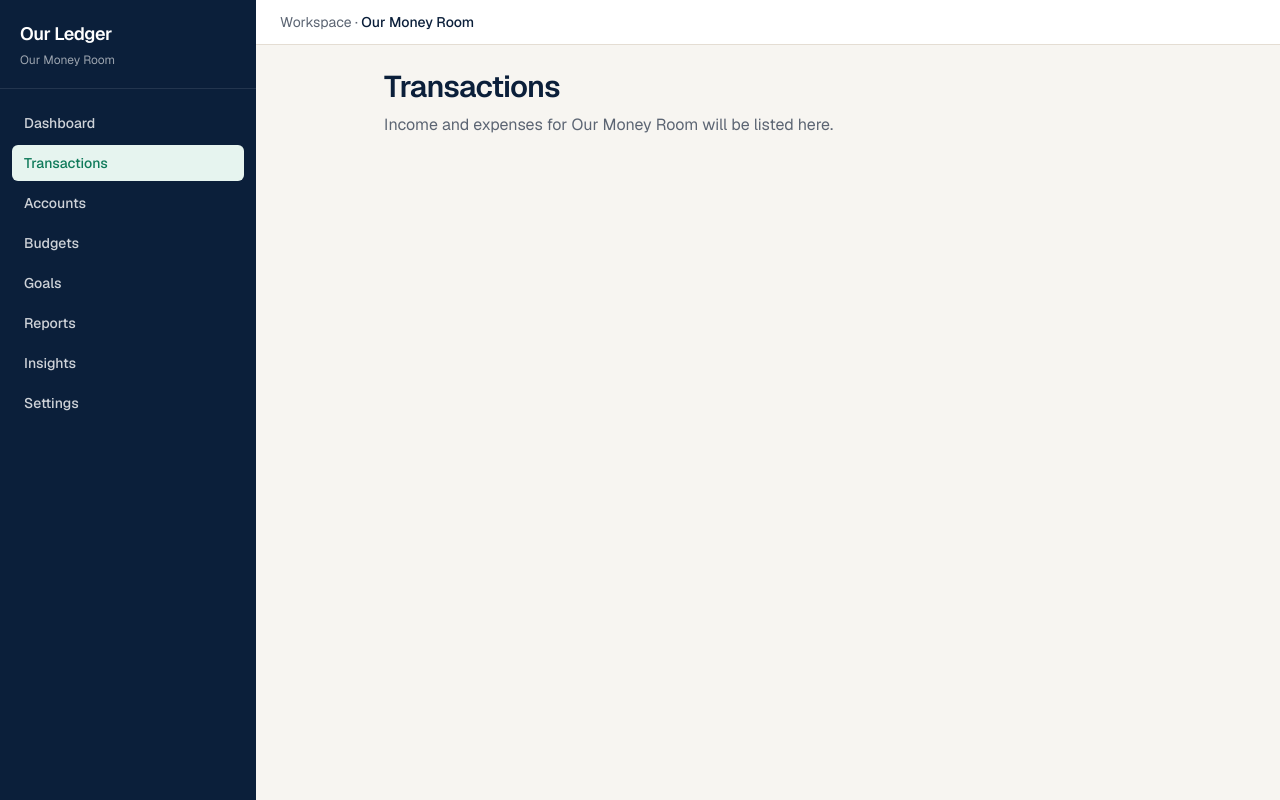
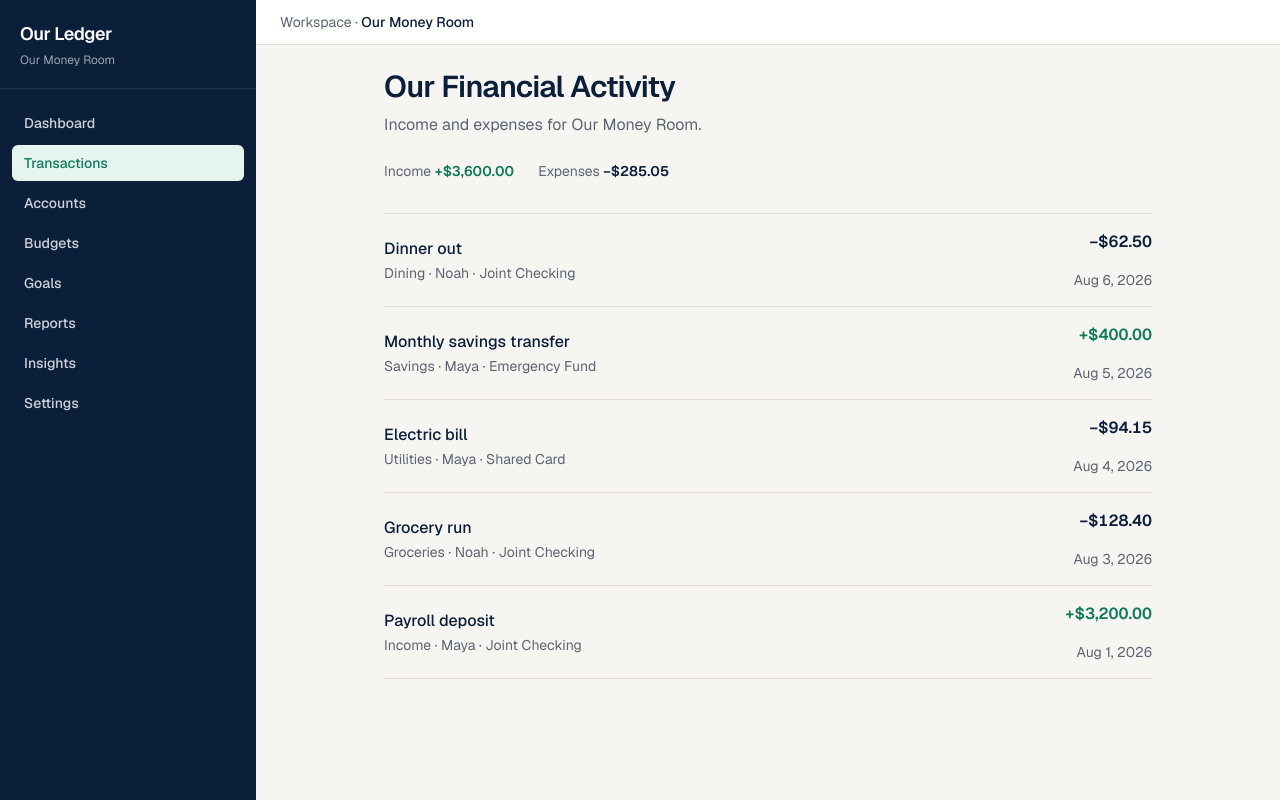
Before and after one commit to juneabayabay/OurLedger, a Next.js app: page /transactions in a window 1280 px wide. Built offline with nearby package versions, Linux system fonts and the light colour scheme.

Commit message:
transactions

```diff
--- a/src/app/(app)/transactions/page.tsx
+++ b/src/app/(app)/transactions/page.tsx
@@ -1,10 +1,112 @@
-import { PlaceholderPage } from "@/components/placeholder-page";
+import {
+  accounts,
+  household,
+  transactions,
+  type Transaction,
+} from "@/lib/mock-data";
+
+function formatMoney(amount: number): string {
+  return new Intl.NumberFormat("en-US", {
+    style: "currency",
+    currency: "USD",
+  }).format(Math.abs(amount));
+}
+
+function formatDate(date: string): string {
+  return new Intl.DateTimeFormat("en-US", {
+    month: "short",
+    day: "numeric",
+    year: "numeric",
+  }).format(new Date(`${date}T12:00:00`));
+}
+
+function memberName(memberId: string): string {
+  return (
+    household.members.find((member) => member.id === memberId)?.displayName ??
+    "Unknown"
+  );
+}
+
+function accountName(accountId: string): string {
+  return accounts.find((account) => account.id === accountId)?.name ?? "Account";
+}
+
+function amountLabel(txn: Transaction): string {
+  const formatted = formatMoney(txn.amount);
+  return txn.type === "income" ? `+${formatted}` : `−${formatted}`;
+}
 
 export default function TransactionsPage() {
+  const sorted = [...transactions].sort((a, b) => b.date.localeCompare(a.date));
+  const incomeTotal = transactions
+    .filter((txn) => txn.type === "income")
+    .reduce((sum, txn) => sum + Math.abs(txn.amount), 0);
+  const expenseTotal = transactions
+    .filter((txn) => txn.type === "expense")
+    .reduce((sum, txn) => sum + Math.abs(txn.amount), 0);
+
   return (
-    <PlaceholderPage
-      title="Transactions"
-      description="Income and expenses for Our Money Room will be listed here."
-    />
+    <div className="mx-auto w-full max-w-3xl">
+      <h1 className="text-2xl font-semibold tracking-tight text-navy sm:text-3xl">
+        Our Financial Activity
+      </h1>
+      <p className="mt-2 text-base text-muted">
+        Income and expenses for {household.workspaceName}.
+      </p>
+
+      <div className="mt-6 flex flex-wrap gap-6 text-sm">
+        <p>
+          <span className="text-muted">Income</span>{" "}
+          <span className="font-semibold text-emerald">
+            +{formatMoney(incomeTotal)}
+          </span>
+        </p>
+        <p>
+          <span className="text-muted">Expenses</span>{" "}
+          <span className="font-semibold text-navy">
+            −{formatMoney(expenseTotal)}
+          </span>
+        </p>
+      </div>
+
+      <ul className="mt-8 divide-y divide-border border-y border-border">
+        {sorted.map((txn) => (
+          <li
+            key={txn.id}
+            className="flex flex-col gap-1 py-4 sm:flex-row sm:items-center sm:justify-between sm:gap-4"
+          >
+            <div className="min-w-0">
+              <p className="font-medium text-navy">{txn.description}</p>
+              <p className="mt-0.5 text-sm text-muted">
+                {txn.category} · {memberName(txn.memberId)} ·{" "}
+                {accountName(txn.accountId)}
+              </p>
+              <p className="mt-0.5 text-sm text-muted sm:hidden">
+                {formatDate(txn.date)}
+              </p>
+            </div>
+            <div className="flex shrink-0 items-baseline justify-between gap-4 sm:flex-col sm:items-end">
+              <p
+                className={`text-base font-semibold tabular-nums ${
+                  txn.type === "income" ? "text-emerald" : "text-navy"
+                }`}
+              >
+                {amountLabel(txn)}
+              </p>
+              <p className="hidden text-sm text-muted sm:block">
+                {formatDate(txn.date)}
+              </p>
+              <p
+                className={`text-xs font-medium uppercase tracking-wide sm:hidden ${
+                  txn.type === "income" ? "text-emerald" : "text-muted"
+                }`}
+              >
+                {txn.type}
+              </p>
+            </div>
+          </li>
+        ))}
+      </ul>
+    </div>
   );
 }
```
